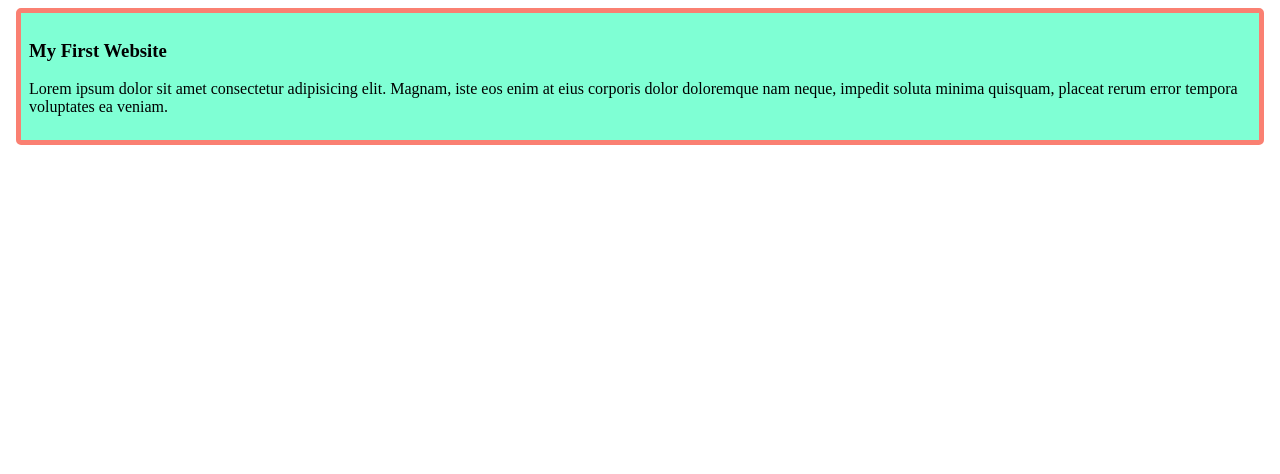
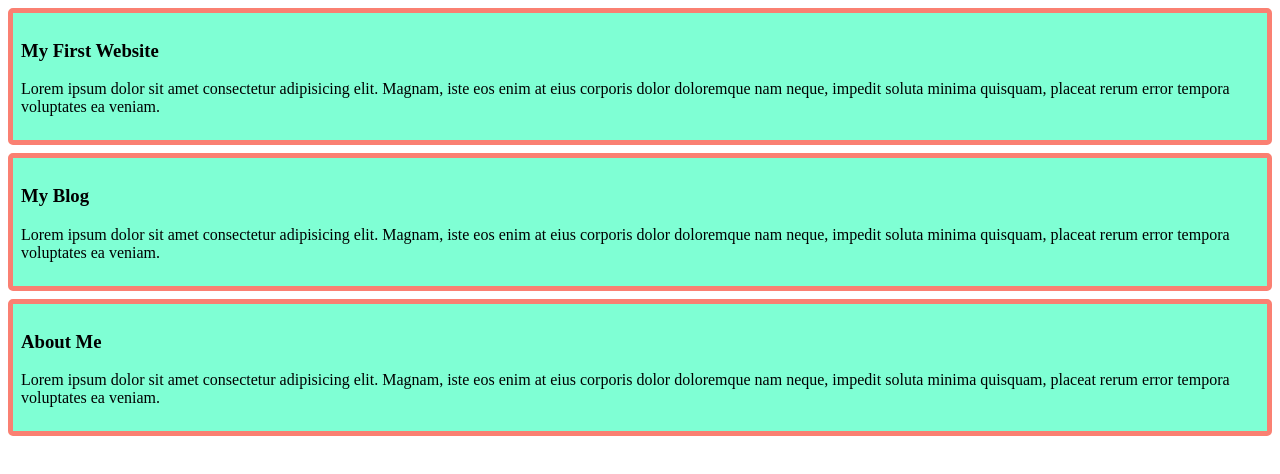
Before and after one commit to Sayed-Rifat/my-simple-website, a plain HTML site: page index.html in a window 1280 px wide. Drawn offline with Linux system fonts and the light colour scheme.

Commit message:
added the second and about

```diff
--- a/index.html
+++ b/index.html
@@ -11,5 +11,13 @@
         <h3>My First Website</h3>
         <p>Lorem ipsum dolor sit amet consectetur adipisicing elit. Magnam, iste eos enim at eius corporis dolor doloremque nam neque, impedit soluta minima quisquam, placeat rerum error tempora voluptates ea veniam.</p>
     </div>
+    <div>
+        <h3>My Blog</h3>
+        <p>Lorem ipsum dolor sit amet consectetur adipisicing elit. Magnam, iste eos enim at eius corporis dolor doloremque nam neque, impedit soluta minima quisquam, placeat rerum error tempora voluptates ea veniam.</p>
+    </div>
+    <div>
+        <h3>About Me</h3>
+        <p>Lorem ipsum dolor sit amet consectetur adipisicing elit. Magnam, iste eos enim at eius corporis dolor doloremque nam neque, impedit soluta minima quisquam, placeat rerum error tempora voluptates ea veniam.</p>
+    </div>
 </body>
 </html>
--- a/styles/blog.css
+++ b/styles/blog.css
@@ -1,7 +1,7 @@
 div{
     background-color: aquamarine;
     padding: 8px;
-    margin: 8px;
+    margin-bottom: 8px;
     border: 5px solid salmon;
     border-radius: 5px;
 }
```
